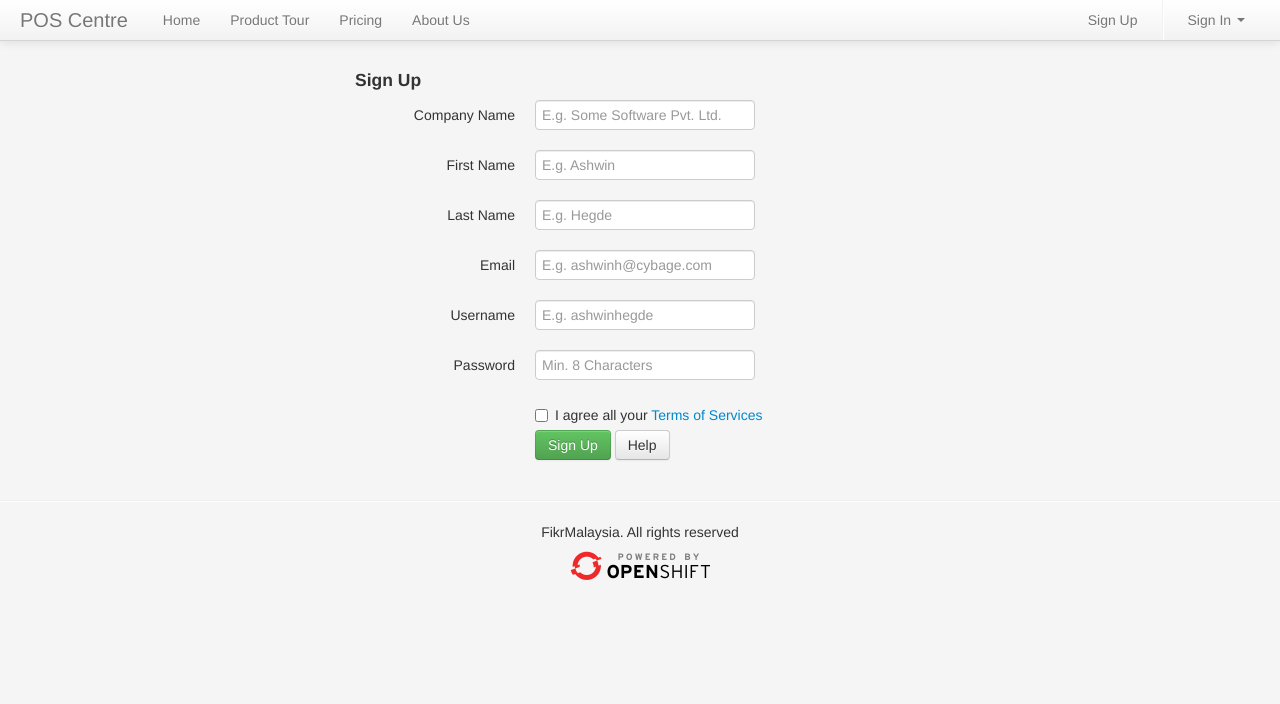
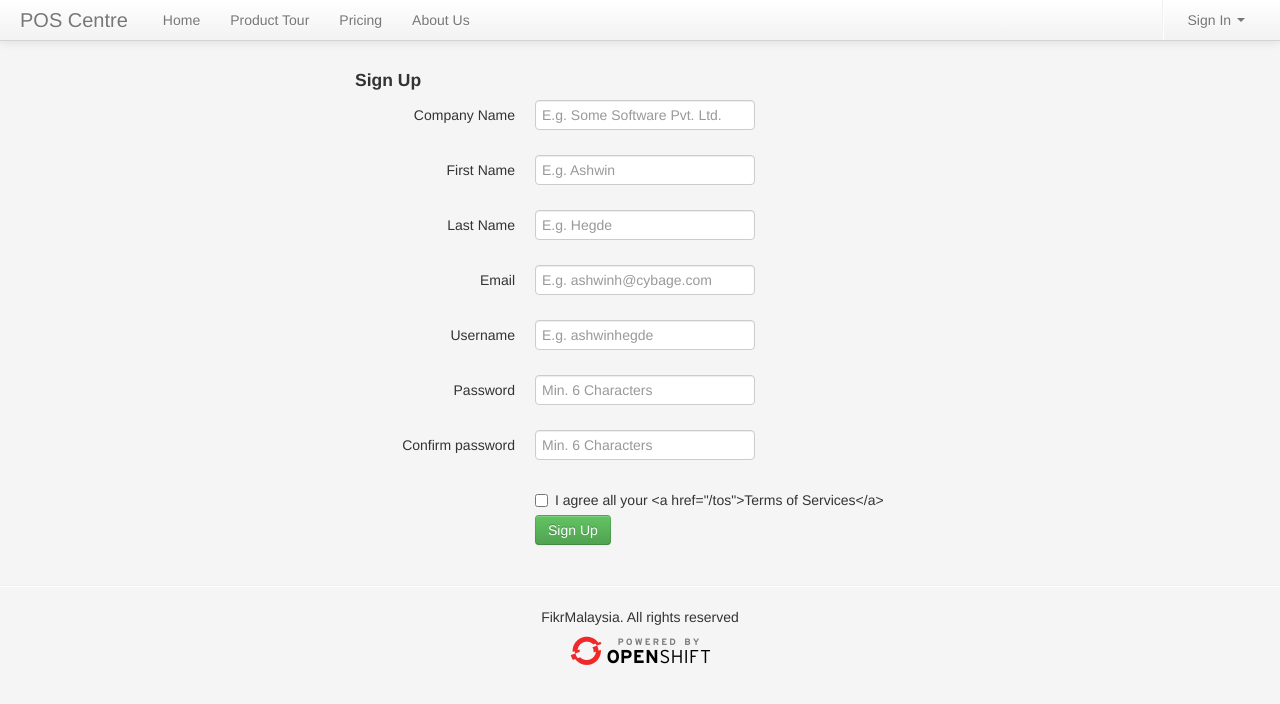
Before and after one commit to swdevbali/fikrposdc, a Flask app: template wsgi/templates/signup.html in a window 1280 px wide. Shown: the top 704 px of the page. Run offline with Flask 2, Linux system fonts and the light colour scheme; the template is opened without the code that fills it: values that come from a table or form of the project are taken from there, others are empty; tables that the repository leaves empty hold one stand-in row (values such as "Sample post"); some libraries are stand-ins or nearby versions.

Commit message:
signup okay! refine needed still

```diff
--- a/wsgi/forms.py
+++ b/wsgi/forms.py
@@ -1,5 +1,5 @@
 from flask.ext.wtf import Form
-from wtforms import TextField, PasswordField, validators, HiddenField, TextAreaField
+from wtforms import TextField, PasswordField, validators, HiddenField, TextAreaField, BooleanField
 from wtforms.validators import Required, EqualTo, Optional
 
 class UserForm(Form):
@@ -7,12 +7,12 @@ class UserForm(Form):
     username = TextField('Username', validators=[Required()])
     password = PasswordField('Password', validators=[
             Required(),
-            validators.Length(min=4, message=(u'Please give a longer password')),
+            validators.Length(min=6, message=(u'Please give a longer password')),
             EqualTo('password_confirm', message='Passwords must match')
             ])
     password_confirm = PasswordField('Confirm password', validators=[
             Required(),
-            validators.Length(min=4, message=(u'Please give a longer password')),
+            validators.Length(min=6, message=(u'Please give a longer password')),
             ])
     email = TextField('Email', validators=[
             Required(),
@@ -34,3 +34,27 @@ class BranchForm(Form):
             Required(),
             validators.Length(min=6, message=(u'At least 6 characters'))
             ])
+
+class RegistrationForm(Form):
+    username = TextField('Username', validators=[Required()])
+    firstname = TextField('First Name', validators=[Required()])
+    lastname = TextField('Last Name', validators=[Required()])
+    agree = BooleanField('I agree all your <a href="/tos">Terms of Services</a>', validators=[Required()])
+    password = PasswordField('Password', validators=[
+            Required(),
+            validators.Length(min=6, message=(u'Please give a longer password')),
+            EqualTo('password_confirm', message='Passwords must match')
+            ])
+    password_confirm = PasswordField('Confirm password', validators=[
+            Required(),
+            validators.Length(min=6, message=(u'Please give a longer password')),
+            ])
+    email = TextField('Email', validators=[
+            Required(),
+            validators.Length(min=6, message=(u'Little short for an email address?')),
+            validators.Email(message=(u'That\'s not a valid email address.'))
+            ])
+    company_name = TextField('Company Name', validators=[
+            Required(),
+            validators.Length(min=2, message=(u'Please give a longer branch name'))
+            ])
--- a/wsgi/templates/layout-dashboard.html
+++ b/wsgi/templates/layout-dashboard.html
@@ -49,9 +49,6 @@
                         </ul>
 
                         <ul class="nav pull-right">
-                            <li>
-                                <a href="/signup">Sign Up</a>
-                            </li>
                             <li class="divider-vertical"></li>
 
                             <li class="dropdown">
@@ -111,6 +108,15 @@
         </div><!--/nav bar-->
 
 
+    {% if form %}
+        {% for error in form.errors %}
+                    <div class="alert alert-error">
+                        <a class="close" data-dismiss="alert">×</a>
+                        <strong>{{ form[error].label }} {{form.errors[error][0] }}</strong>
+                    </div>
+        {% endfor %}
+    {% endif %}
+
 {% if session['logged'] %}
         <div class="container-fluid">
             <div class="row-fluid">
@@ -127,14 +133,7 @@
                 <!--/span-->
                 <div class="span9" id="content">
                     <div class="notifications top-right" style="right: 10px;top: 25px; float: right;"></div>
-    {% if form %}
-        {% for error in form.errors %}
-                    <div class="alert alert-error">
-                        <a class="close" data-dismiss="alert">×</a>
-                        <strong>{{ form[error].label }} {{form.errors[error][0] }}</strong>
-                    </div>
-        {% endfor %}
-    {% endif %}
+
 
     {% block body %}
     {% endblock %}
--- a/wsgi/templates/signup.html
+++ b/wsgi/templates/signup.html
@@ -5,53 +5,60 @@
         <div class="span3">
         </div>
         <div class="span9">
-                            <form class="form-horizontal">
+                            <form class="form-horizontal" action={{url_for('RegistrationView:post')}} method="POST" >
+    {{ form.hidden_tag() }}
                                 <div class="heading">
                                     <h4 class="form-heading">Sign Up</h4>
                                 </div>
                                 <div class="control-group">
-                                    <label class="control-label" for="inputCompanyName">Company Name</label>
+                                    <label class="control-label" for="company_name">{{ form.company_name.label }}</label>
                                     <div class="controls">
-                                        <input type="text" id="inputCompanyName" placeholder="E.g. Some Software Pvt. Ltd.">
+                                        {{ form.company_name(placeholder="E.g. Some Software Pvt. Ltd.") }}
                                     </div>
                                 </div>
                                 <div class="control-group">
-                                    <label class="control-label" for="inputFirst">First Name</label>
+                                    <label class="control-label" for="firstname">{{ form.firstname.label}}</label>
                                     <div class="controls">
-                                        <input type="text" id="inputFirst" placeholder="E.g. Ashwin">
+                                        {{ form.firstname(placeholder="E.g. Ashwin") }}
                                     </div>
                                 </div>
                                 <div class="control-group">
-                                    <label class="control-label" for="inputLast">Last Name</label>
+                                    <label class="control-label" for="lastname">{{form.lastname.label}}</label>
                                     <div class="controls">
-                                        <input type="text" id="inputLast" placeholder="E.g. Hegde">
+                                        {{form.lastname(placeholder="E.g. Hegde")}}
                                     </div>
                                 </div>
                                 <div class="control-group">
-                                    <label class="control-label" for="inputEmail">Email</label>
+                                    <label class="control-label" for="email">{{form.email.label}}</label>
                                     <div class="controls">
-                                        <input type="text" id="inputEmail" placeholder="E.g. ashwinh@cybage.com">
+                                        {{form.email(placeholder="E.g. ashwinh@cybage.com")}}
                                     </div>
                                 </div>
                                 <div class="control-group">
-                                    <label class="control-label" for="inputUser">Username</label>
+                                    <label class="control-label" for="username">{{form.username.label}}</label>
                                     <div class="controls">
-                                        <input type="text" id="inputUser" placeholder="E.g. ashwinhegde">
+                                        {{form.username(placeholder="E.g. ashwinhegde")}}
                                     </div>
                                 </div>
                                 <div class="control-group">
-                                    <label class="control-label" for="inputPassword">Password</label>
+                                    <label class="control-label" for="password">{{form.password.label}}</label>
                                     <div class="controls">
-                                        <input type="password" id="inputPassword" placeholder="Min. 8 Characters">
+                                        {{form.password(placeholder="Min. 6 Characters")}}
+                                    </div>
+                                </div>
+                                <div class="control-group">
+                                    <label class="control-label" for="password">{{form.password_confirm.label}}</label>
+                                    <div class="controls">
+                                        {{form.password_confirm(placeholder="Min. 6 Characters")}}
                                     </div>
                                 </div>
                                 <div class="control-group">
                                     <div class="controls">
+
                                         <label class="checkbox">
-                                            <input type="checkbox"> I agree all your <a href="#">Terms of Services</a>
+                                        {{form.agree}} {{form.agree.label}}
                                         </label>
                                         <button type="submit" class="btn btn-success">Sign Up</button>
-                                        <button type="button" class="btn">Help</button>
                                     </div>
                                 </div>
                             </form>
--- /dev/null
+++ b/wsgi/templates/signup_success.html
@@ -0,0 +1,5 @@
+{% extends "layout-dashboard.html" %}
+
+{% block body %}
+Selamat! Sukses!
+{% endblock %}
```
Also changed, not shown: wsgi/models.py (+20 -2 lines), wsgi/templates/index.html (+15 -2 lines), wsgi/views.py (+31 -9 lines), 1 other file.
